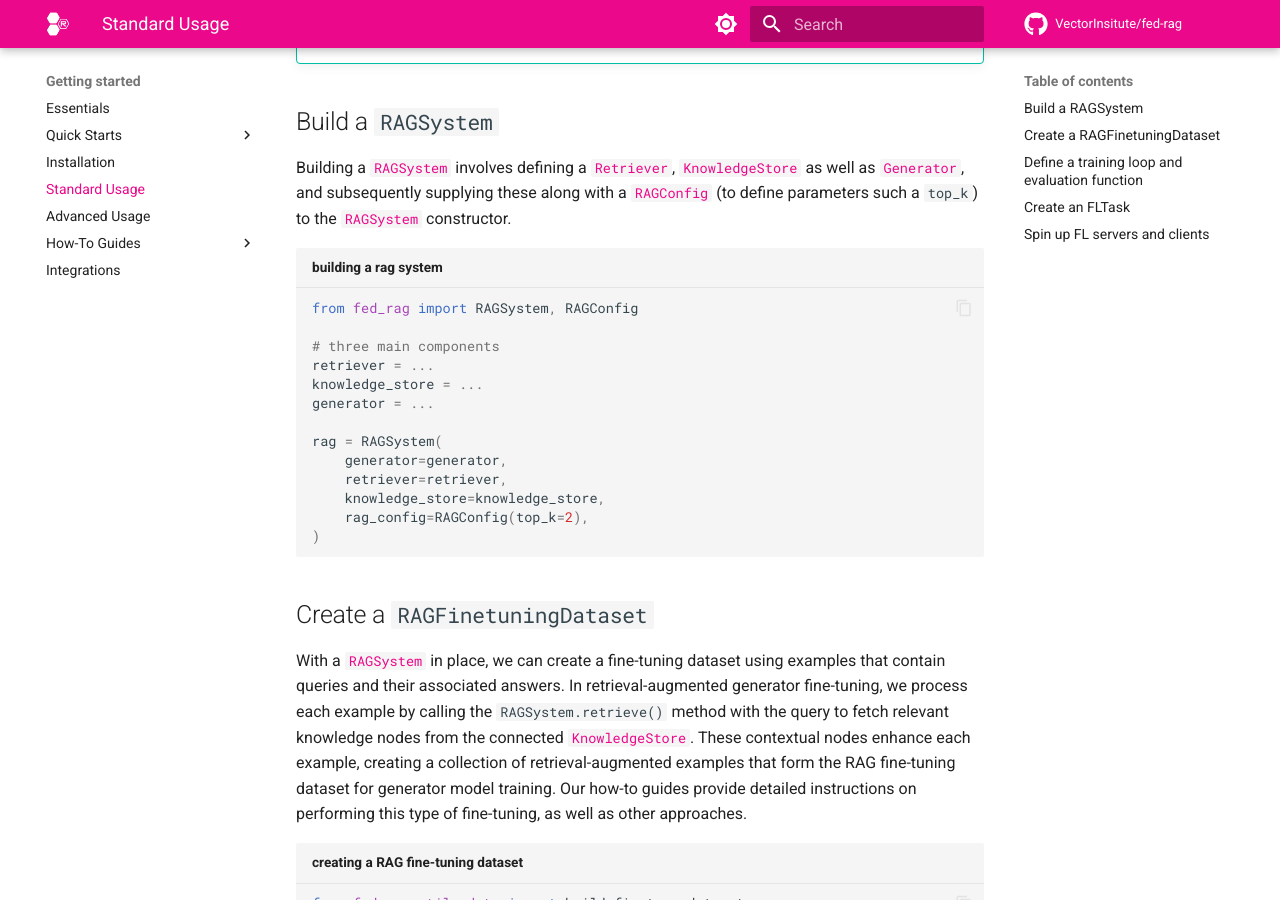
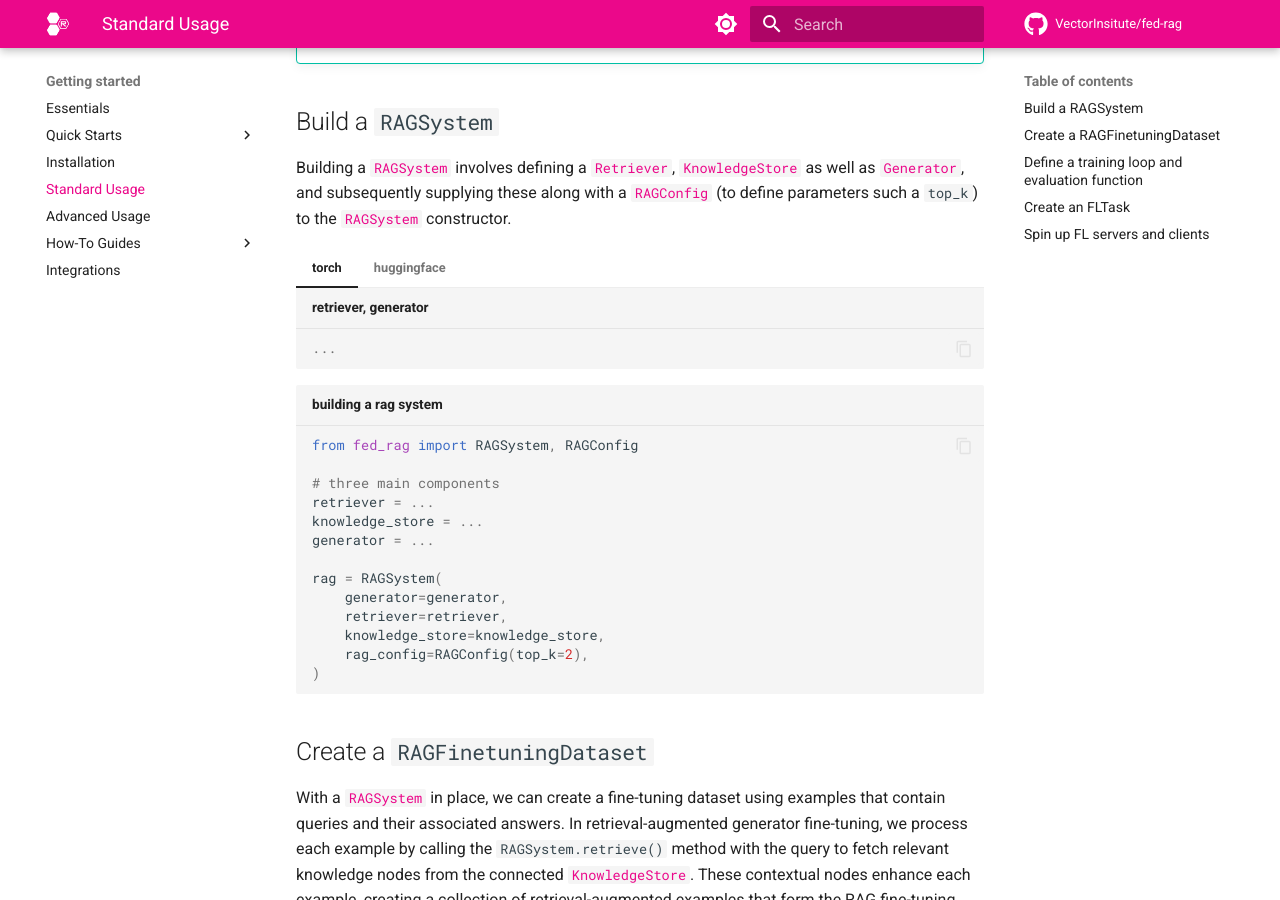
Before and after one commit to VectorInstitute/fed-rag, an MkDocs documentation site: the page built from docs/getting_started/standard_usage.md, in a window 1280 px wide and 900 px high, scrolled down 727 px. Built offline with MkDocs 1.6.1 and Material for MkDocs 9.7.7, drawn with Linux system fonts in a browser that asks for light colours; comment, search, counter and statistics services are not loaded.

Commit message:
tab in standard usage

````diff
--- a/docs/getting_started/standard_usage.md
+++ b/docs/getting_started/standard_usage.md
@@ -31,6 +31,18 @@ a [`Retriever`](../api_reference/retrievers/index.md),
 these along with a [`RAGConfig`](../api_reference/rag_system/index.md) (to define
 parameters such a `top_k`) to the [`RAGSystem`](../api_reference/rag_system/index.md)
 constructor.
+
+=== "torch"
+
+    ``` py title="retriever, generator"
+    ...
+    ```
+
+=== "huggingface"
+
+    ``` py title="retriever, generator"
+    ...
+    ```
 
 ``` py title="building a rag system"
 from fed_rag import RAGSystem, RAGConfig
--- a/mkdocs.yml
+++ b/mkdocs.yml
@@ -26,6 +26,8 @@ markdown_extensions:
   - pymdownx.emoji:
       emoji_index: !!python/name:material.extensions.emoji.twemoji
       emoji_generator: !!python/name:material.extensions.emoji.to_svg
+  - pymdownx.tabbed:
+      alternate_style: true
   - toc:
       permalink: true
 nav:
@@ -116,6 +118,7 @@ theme:
   features:
     - content.code.annotate
     - content.code.copy
+    - content.tabs.link
     - navigation.footer
     - navigation.indexes
     - navigation.instant
````
